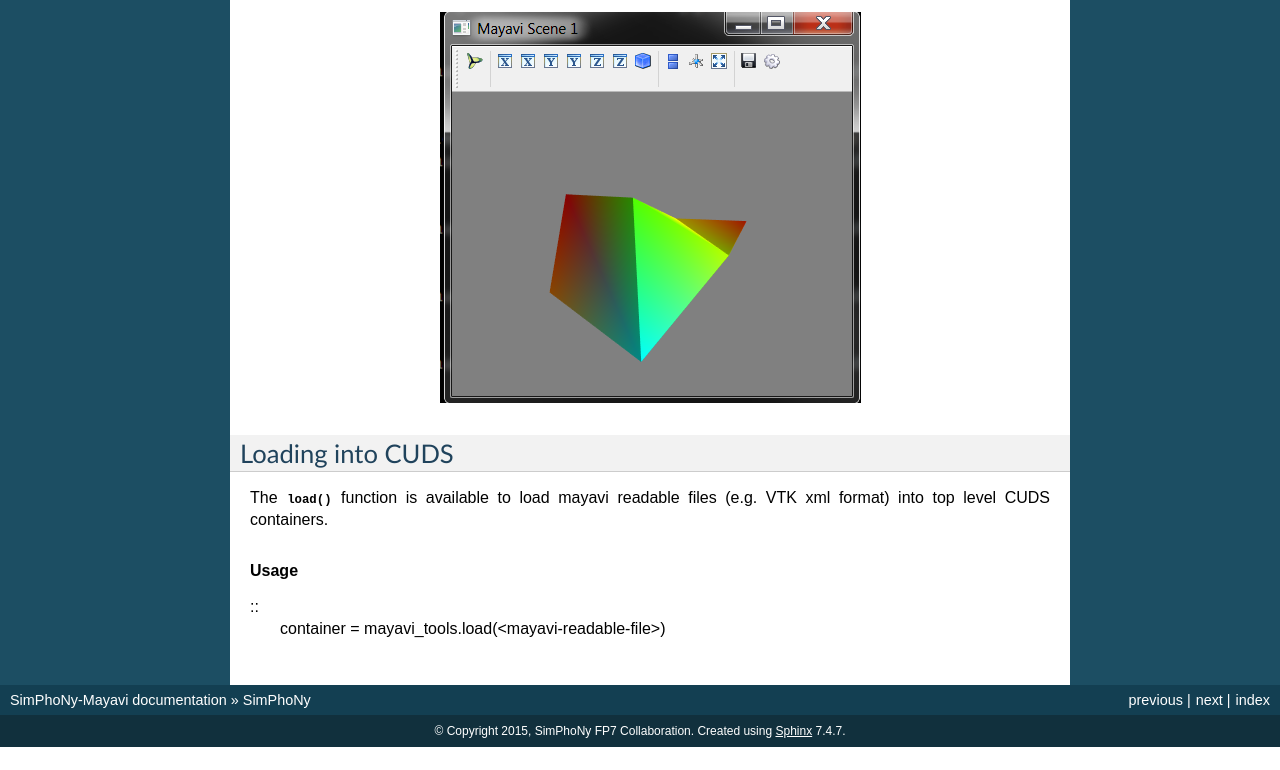
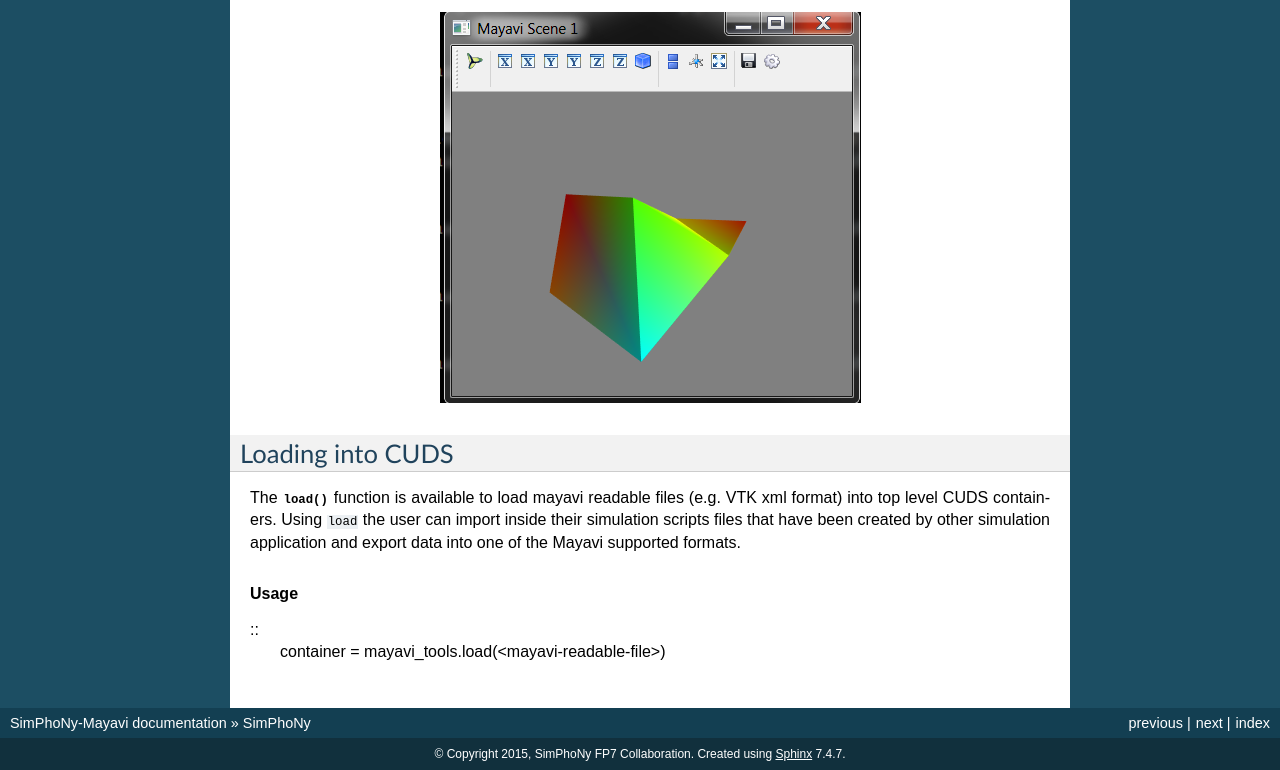
Before and after one commit to simphony/simphony-mayavi, a Sphinx documentation site: the page built from doc/source/simphony.rst, in a window 1280 px wide and 900 px high, scrolled down 3100 px, cut to the strip 130-900 px from the top of the window. Built offline with Sphinx 7.4.7, drawn with Linux system fonts in a browser that asks for light colours; the version number could not be read and is left out; before the commit the page ends 3977 px from its top, so only the background shows below that.

Commit message:
update load description

```diff
--- a/doc/source/simphony.rst
+++ b/doc/source/simphony.rst
@@ -82,7 +82,10 @@ Loading into CUDS
 
 The :func:`~simphony_mayavi.load.load` function is available to
 load mayavi readable files (e.g. VTK xml format) into top level
-CUDS containers.
+CUDS containers. Using ``load`` the user can import inside their
+simulation scripts files that have been created by other
+simulation application and export data into one of the Mayavi
+supported formats.
 
 .. rubric:: Usage
 
@@ -90,5 +93,4 @@ CUDS containers.
    container = mayavi_tools.load(<mayavi-readable-file>)
 
 
-
 .. _mayavi operations: http://docs.enthought.com/mayavi/mayavi/mlab_changing_object_looks.html?highlight=toolbar#changing-object-properties-interactively
```
